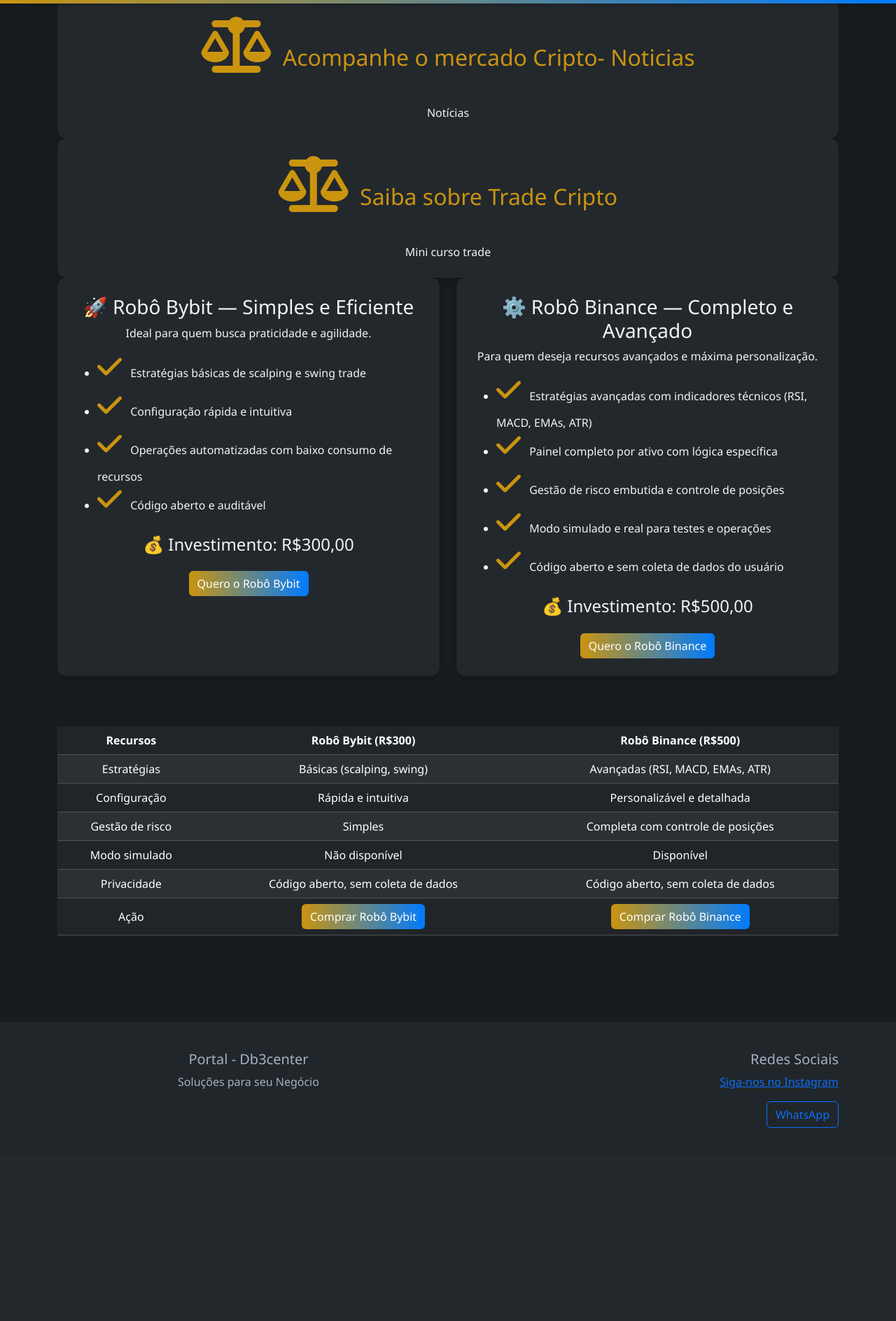
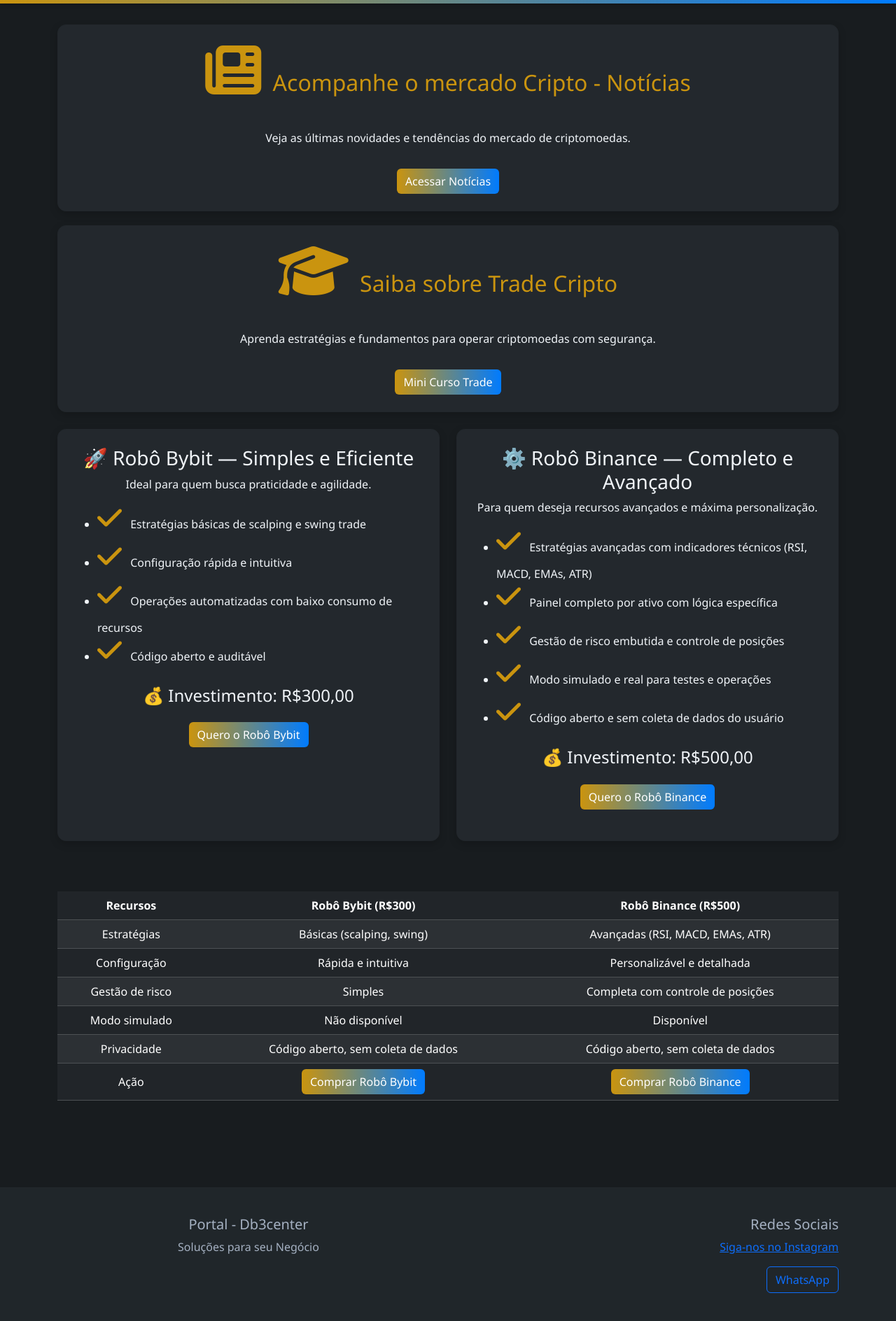
Before and after one commit to Db3center/Db3site, a Python web app: template templates/robotrade.html in a window 1280 px wide. Shown: the part 61-1949 px from the top of the page at 70% size. Before the commit the page ends 1673 px from the top, so only its background shows below. Run offline with Jinja, Linux system fonts and the light colour scheme; the template is opened without the code that fills it, so the values that code supplies are empty.

Commit message:
Update robotrade.html

```diff
--- a/templates/robotrade.html
+++ b/templates/robotrade.html
@@ -56,6 +56,7 @@
       text-align: center;
       padding: 30px;
       height: 100%;
+      margin-bottom: 20px;
     }
     .service-card:hover {
       transform: translateY(-5px);
@@ -103,16 +104,23 @@
     </div>
   </div>
 </nav>
-<section id="comparacao" class="container">
+
+<section id="comparacao" class="container mt-5 pt-5">
+  <!-- Notícias -->
   <div class="service-card p-4 text-center">
-    <h2><i class="fas fa-balance-scale me-2"></i> Acompanhe o mercado Cripto-  Noticias</h2>
-    <a href:"https://db3criptonotice.vercel.app/" target="blank">Notícias</a>
+    <h2><i class="fas fa-newspaper me-2"></i> Acompanhe o mercado Cripto - Notícias</h2>
+    <p>Veja as últimas novidades e tendências do mercado de criptomoedas.</p>
+    <a href="https://db3criptonotice.vercel.app/" target="_blank" class="btn btn-primary mt-3">Acessar Notícias</a>
   </div>
+
+  <!-- Curso Trade -->
   <div class="service-card p-4 text-center">
-    <h2><i class="fas fa-balance-scale me-2"></i> Saiba sobre Trade Cripto</h2>
-    <a href:"https://cursotrade.vercel.app/" target="blank">Mini curso trade</a>
+    <h2><i class="fas fa-graduation-cap me-2"></i> Saiba sobre Trade Cripto</h2>
+    <p>Aprenda estratégias e fundamentos para operar criptomoedas com segurança.</p>
+    <a href="https://cursotrade.vercel.app/" target="_blank" class="btn btn-primary mt-3">Mini Curso Trade</a>
   </div>
-  <div class="row">
+
+  <div class="row mt-4">
     <!-- Robô Bybit -->
     <div class="col-md-6 mb-4">
       <div class="service-card p-4 text-center">
@@ -145,7 +153,6 @@
       </div>
     </div>
   </div>
-
     <!-- Tabela comparativa -->
   <div class="table-responsive mt-5">
     <table class="table table-dark table-striped text-center align-middle">
@@ -191,6 +198,7 @@
     </table>
   </div>
 </section>
+
 <footer class="text-center mt-5">
   <div class="container">
     <div class="row">
```
Lines whose indentation alone changed are shown as unchanged.
